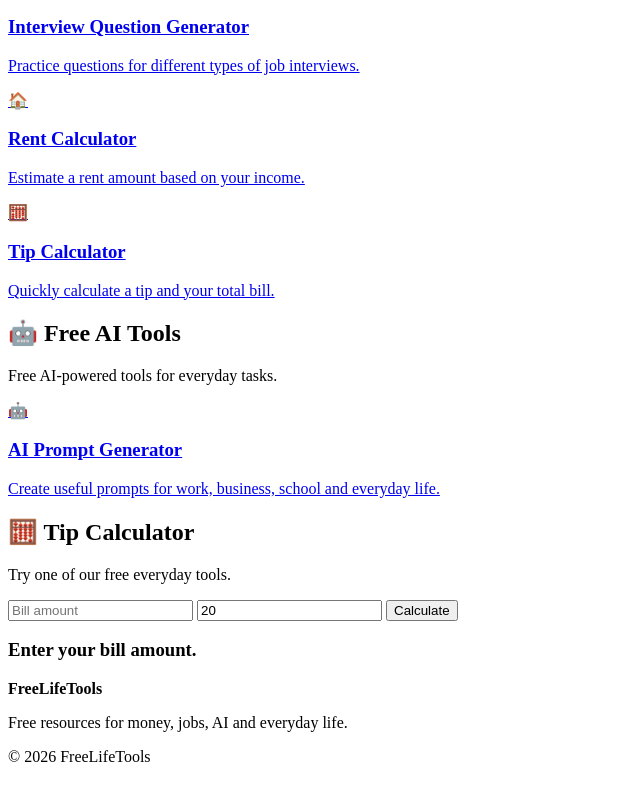
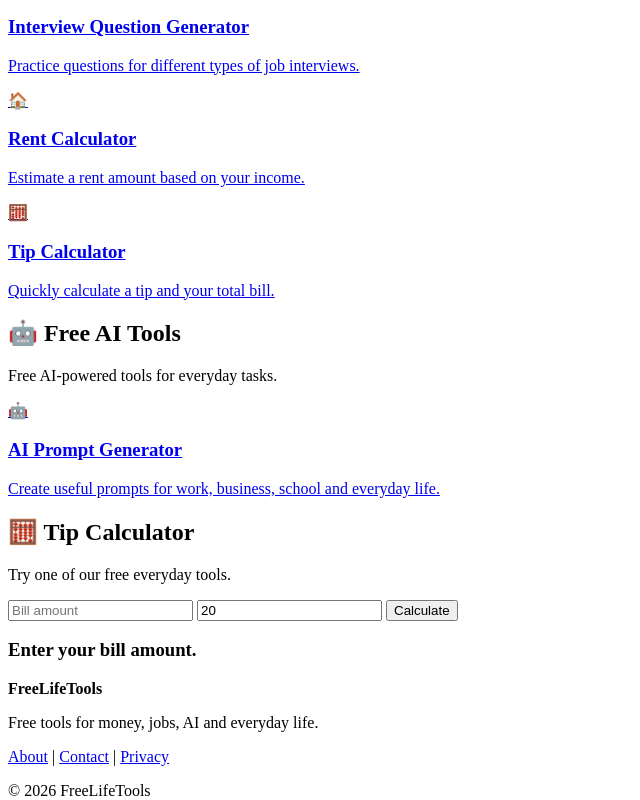
Before and after one commit to jasminrichardson380/FreeLifeTools, a plain HTML site: page index.html in a window 1280 px wide. Shown: the part 1470-2270 px from the top of the page, without its empty margins (0-640 px from the left). Before the commit the page ends 2236 px from the top, so only its background shows below. Drawn offline with Linux system fonts and the light colour scheme.

Commit message:
Enhance footer with additional links and text
Updated footer content and added navigation links.

```diff
--- a/index.html
+++ b/index.html
@@ -138,9 +138,17 @@
     <h3 id="result">Enter your bill amount.</h3>
   </section>
 </main>
-
 <footer>
   <strong>FreeLifeTools</strong>
-  <p>Free resources for money, jobs, AI and everyday life.</p>
+
+  <p>Free tools for money, jobs, AI and everyday life.</p>
+
+  <p>
+    <a href="about.html">About</a> |
+    <a href="contact.html">Contact</a> |
+    <a href="privacy.html">Privacy</a>
+  </p>
+
   <p>© 2026 FreeLifeTools</p>
 </footer>
+<foot
```
